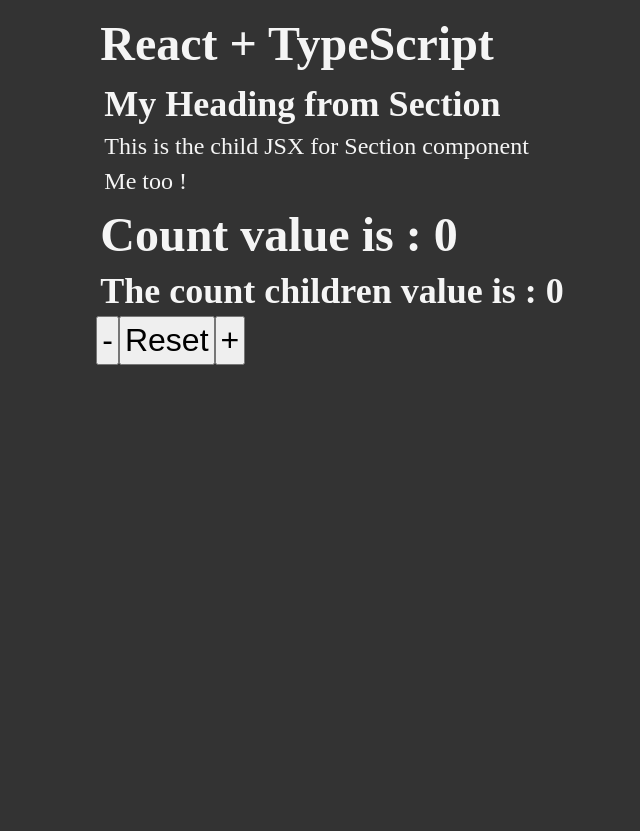
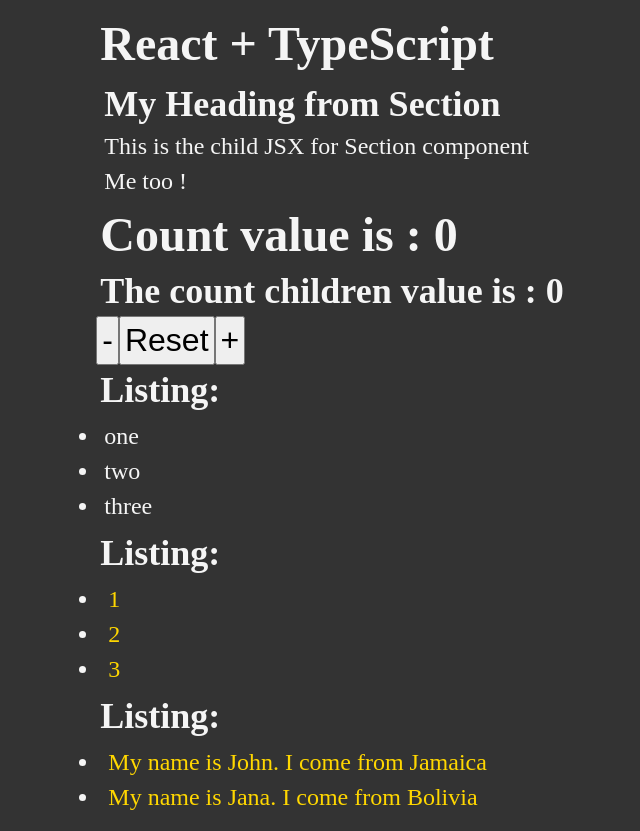
Before and after one commit to danielOuattara/TypeScript_Dave_Gray, a React (Vite) app in the folder _12_React_Typescript_Course/: page / in a window 1280 px wide. Shown: the whole page, without its empty margins (308-948 px from the left). Before the commit the page ends 800 px from the top, so only its background shows below. Built offline with nearby package versions, Linux system fonts and the light colour scheme.

Commit message:
12 Generic List component

```diff
--- a/_12_React_Typescript_Course/src/App.tsx
+++ b/_12_React_Typescript_Course/src/App.tsx
@@ -2,6 +2,7 @@
 import Counter from "./components/Counter";
 import Heading from "./components/Heading";
 import { Section } from "./components/Section";
+import List from "./components/List";
 
 export default function App() {
   const [count, setCount] = useState(0);
@@ -16,6 +17,25 @@
       <Counter count={count} setCount={setCount}>
         <h2>The count children value is : {count}</h2>
       </Counter>
+
+      <List itemsList={["one", "two", "three"]} />
+
+      <List
+        itemsList={[1, 2, 3]}
+        render={(item: number) => <span className="gold">{item}</span>}
+      />
+
+      <List
+        itemsList={[
+          { name: "John", country: "Jamaica" },
+          { name: "Jana", country: "Bolivia" },
+        ]}
+        render={(item: { name: string; country: string }) => (
+          <span className="gold">
+            My name is {item.name}. I come from {item.country}
+          </span>
+        )}
+      />
     </>
   );
 }
--- /dev/null
+++ b/_12_React_Typescript_Course/src/components/List.tsx
@@ -0,0 +1,23 @@
+import { ReactNode } from "react";
+
+interface ListPropsType<T> {
+  itemsList: T[];
+  render?: (item: T) => ReactNode;
+}
+
+export default function List<T>({ itemsList, render }: ListPropsType<T>) {
+  return (
+    <>
+      <h2>Listing: </h2>
+      <ul>
+        {itemsList.map((item, index) => {
+          if (typeof render === "undefined") {
+            return <li key={index}>{item}</li>;
+          } else {
+            return <li key={index}>{render(item)}</li>;
+          }
+        })}
+      </ul>
+    </>
+  );
+}
```
